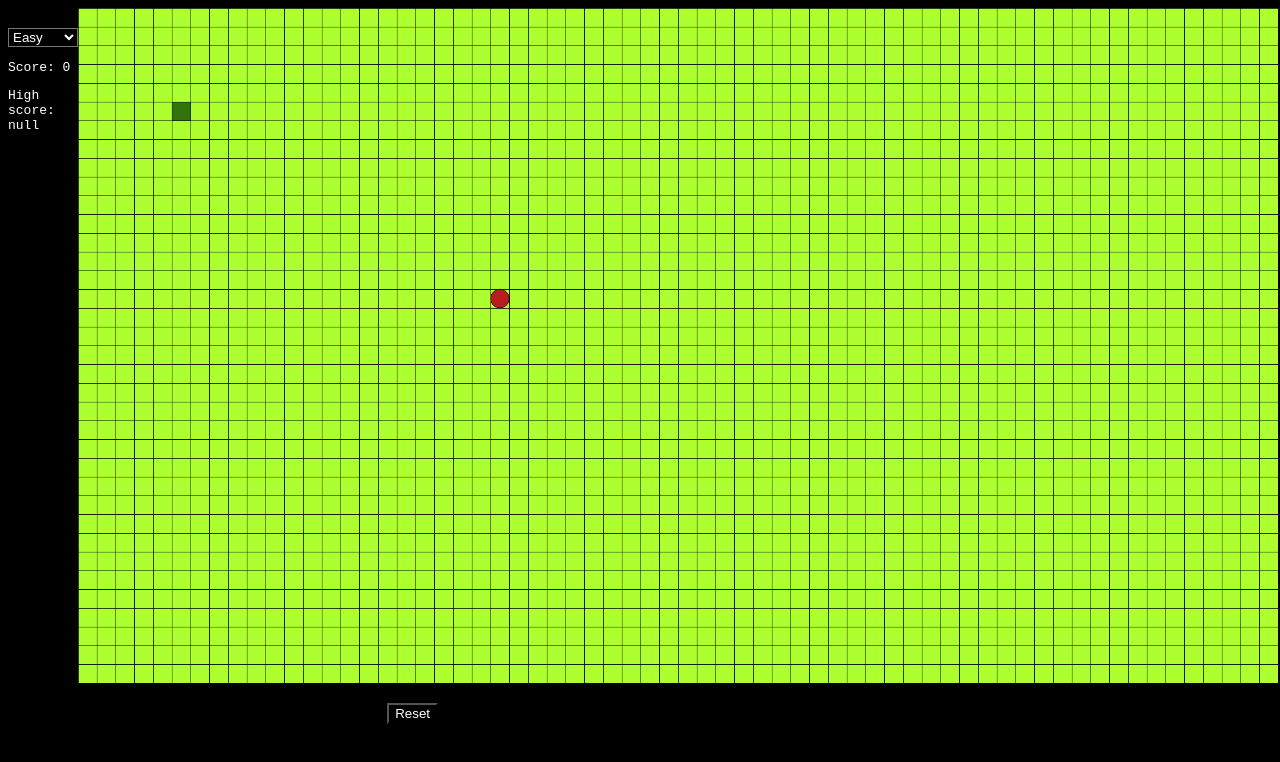
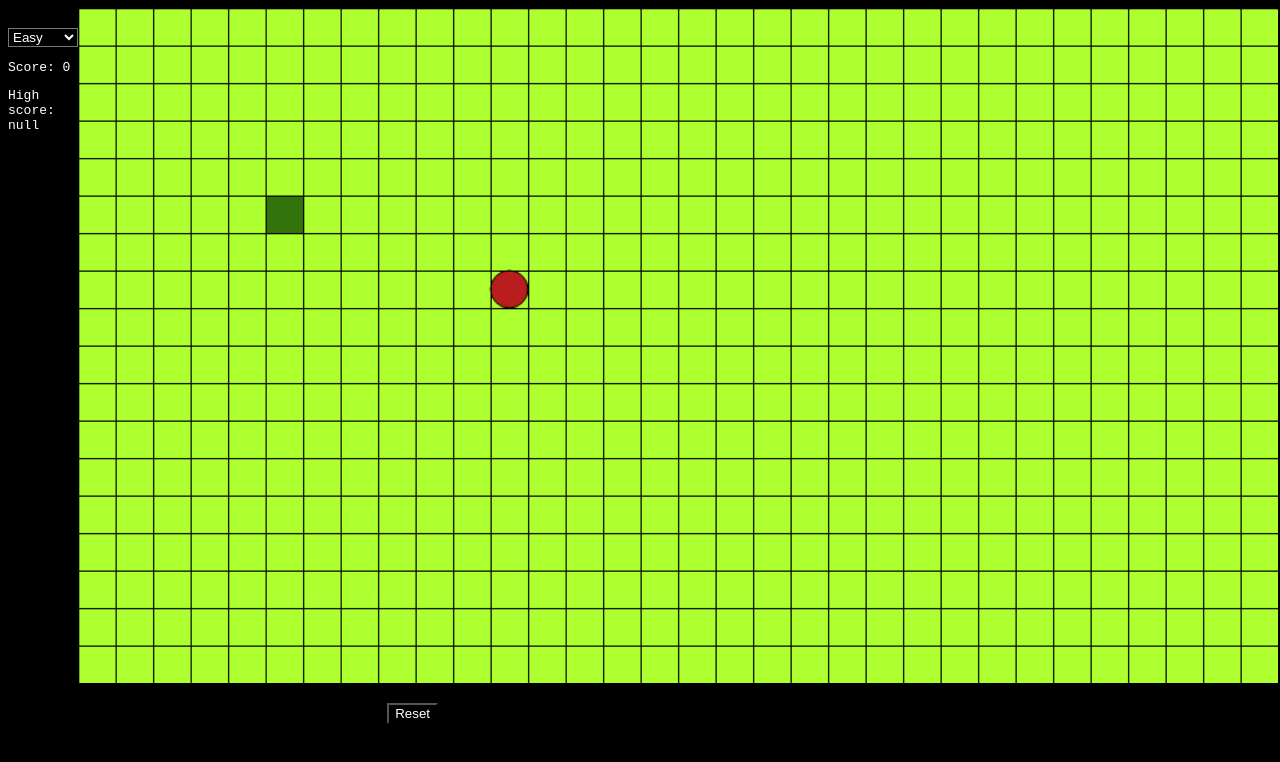
Before and after one commit to SalRB/Snake_game_JavaScript, a plain HTML site: page main.html in a window 1280 px wide. Both pictures are taken after a click on the button "Load". Drawn offline with Linux system fonts and the light colour scheme.

Commit message:
more difficulty changes and the food spwans on empty positions

```diff
--- a/main.html
+++ b/main.html
@@ -13,7 +13,7 @@
         <p id="highScore">High score: 0</p>
         <button onclick="startGame()" id="startButton">Load</button>
     </div>
-    <canvas id="leCanvas" width="1920" height="1080"></canvas>
+    <canvas id="leCanvas"></canvas>
 
 </div>
 <button id="reset">Reset</button>
--- a/main.js
+++ b/main.js
@@ -2,51 +2,59 @@
 
 function startGame() {
 
-    let element = document.getElementById("startButton");
-    element.remove();
+    let startButton = document.getElementById("startButton");
+    startButton.remove();
 
     // Saves the canvas into a const variable
     const canvas = document.getElementById("leCanvas");
+
+    let x;
+    let y;
+    let growthRate;
+    let speed = 1;
+    const difficulty = document.getElementById("difficulty");
+    setDifficulty();
+
+    canvas.setAttribute("width", x);
+    canvas.setAttribute("height", y);
     const ctx = canvas.getContext("2d");
     const pScore = document.getElementById("score");
     const pHighScore = document.getElementById("highScore");
-    const difficulty = document.getElementById("difficulty");
 
-    let x = canvas.width;
-    let y = canvas.height;
     let direction;
     let snakeBody = [[150, 150]]
 
-    let growthRate;
     let score = 0;
     let highScore = localStorage.getItem("hScore");
-    let speed = 1;
     let alive;
     let foodEaten = false;
     let grow = 0;
     let foodPosition = [numberProcessor(Math.floor(Math.random() * x - 15)) + 15, numberProcessor(Math.floor(Math.random() * y + 15)) - 15];
-    console.log(foodPosition);
+    let valid_position = [];
     let p = 0;
 
     pHighScore.textContent = "High score: " + highScore;
 
-    setDifficulty();
-
     function setDifficulty() {
-        console.log(difficulty.value);
 
         switch (difficulty.value) {
             case "easy":
-                speed = 1.5;
-                growthRate = 1;
+                speed = 1.6;
+                growthRate = 20;
+                x = 960;
+                y = 540;
                 break;
             case "medium":
                 speed = 1;
                 growthRate = 3;
+                x = 1440;
+                y = 810;
                 break;
             case "hard":
                 speed = 0.9;
                 growthRate = 5;
+                x = 1920;
+                y = 1080;
                 break;
             default:
                 break;
@@ -93,7 +101,7 @@ function startGame() {
         bodyCollision();
         borderCollision();
         drawBody();
-        drawFood();
+        generateFood();
         drawGrid();
     }
 
@@ -108,13 +116,30 @@ function startGame() {
         });
     }
 
-    // Generetes the food at a random spot
-    function drawFood() {
+    // Generetes the food coords at an empty spot
+    function generateFood() {
         if (foodEaten !== false) {
-            foodPosition = [numberProcessor(Math.floor(Math.random() * x - 15)) + 15, numberProcessor(Math.floor(Math.random() * y + 15)) - 15];
+            valid_position[0] = false;
+            while (valid_position[0] == false) {
+                foodPosition = [numberProcessor(Math.floor(Math.random() * x - 15)) + 15, numberProcessor(Math.floor(Math.random() * y + 15)) - 15];
+                valid_position[1] = snakeBody.length;
+                for (let i = 0; i < snakeBody.length; i++) {
+                    if (foodPosition[0] - 15 == snakeBody[i][0] && foodPosition[1] - 15 == snakeBody[i][1]) {
+                        valid_position[1]--;
+                    }
+                }
+                if (valid_position[1] == snakeBody.length) {
+                    valid_position[0] = true;
+                }
+            }
             foodEaten = false;
             grow = growthRate + grow;
         }
+        drawFood()
+    }
+
+    // Generetes the food
+    function drawFood() {
 
         ctx.beginPath();
         ctx.arc(foodPosition[0], foodPosition[1], 15, 0, Math.PI * 2, false);
@@ -122,6 +147,7 @@ function startGame() {
         ctx.fill();
         ctx.closePath();
     }
+
 
     function drawGrid() {
         for (var i = 0; i <= x; i += 30) {
```
